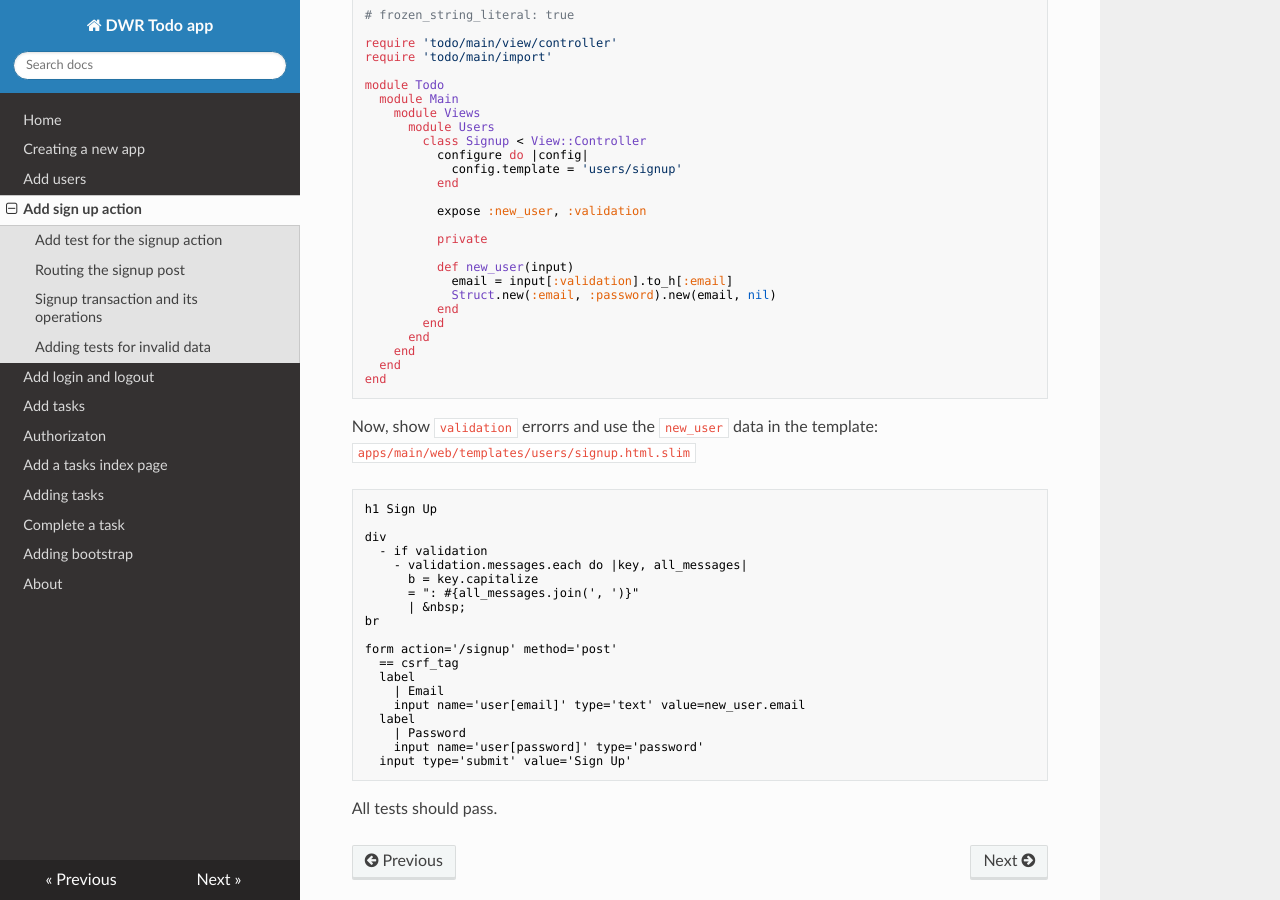
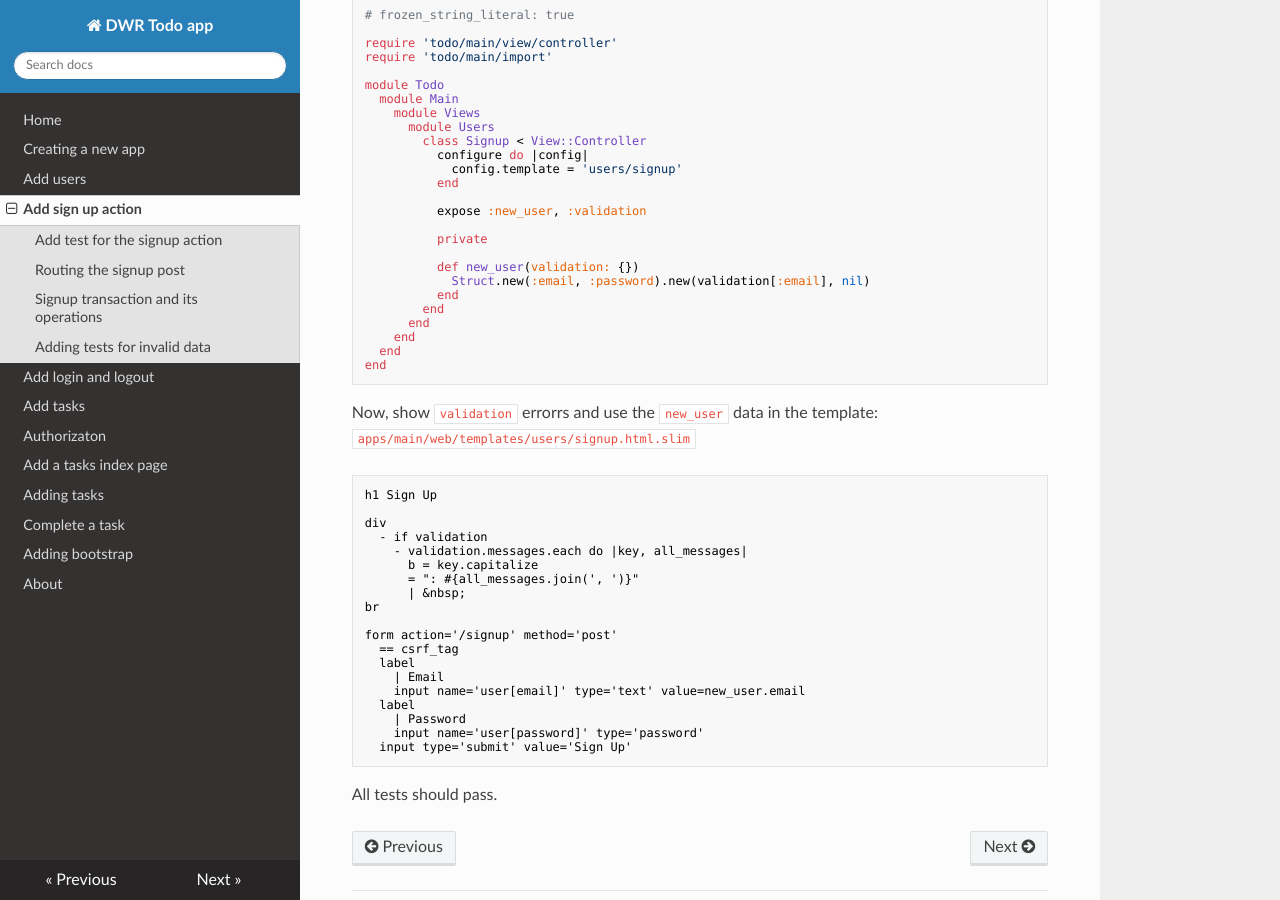
Before and after one commit to alejandrobabio/dwr-todo-example-doc, an MkDocs documentation site: the page built from docs/add-signup-action.md, in a window 1280 px wide and 900 px high, scrolled down 6228 px. Built offline with MkDocs 1.6.1, drawn with Linux system fonts in a browser that asks for light colours; nearby versions of some CDN libraries; old or Windows-style settings are respelled for this version of MkDocs.

```diff
--- a/docs/add-signup-action.md
+++ b/docs/add-signup-action.md
@@ -329,9 +329,8 @@ module Todo
 
           private
 
-          def new_user(input)
-            email = input[:validation].to_h[:email]
-            Struct.new(:email, :password).new(email, nil)
+          def new_user(validation: {})
+            Struct.new(:email, :password).new(validation[:email], nil)
           end
         end
       end
```
Also changed, not shown: docs/index.md (+1 -1 lines).
